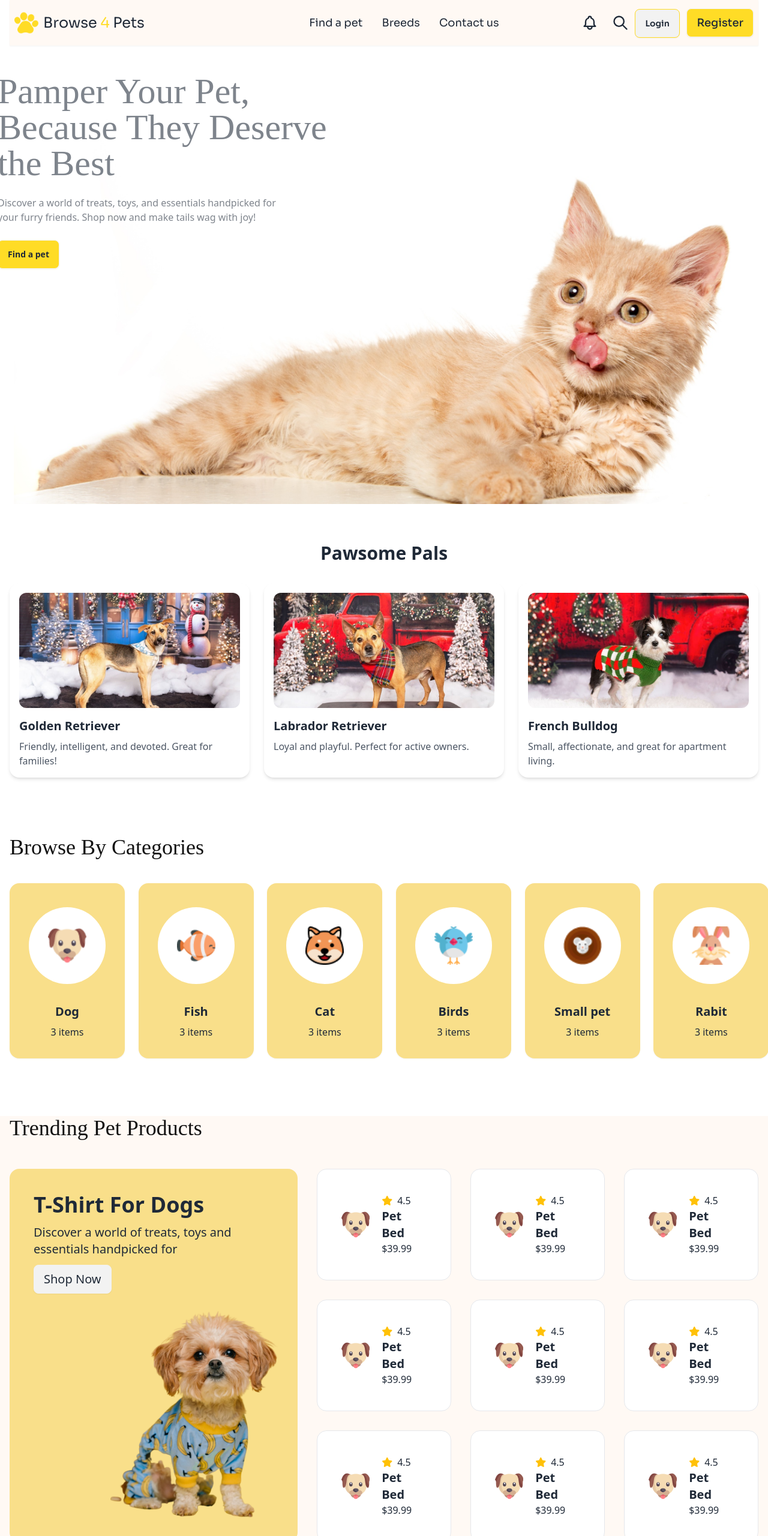
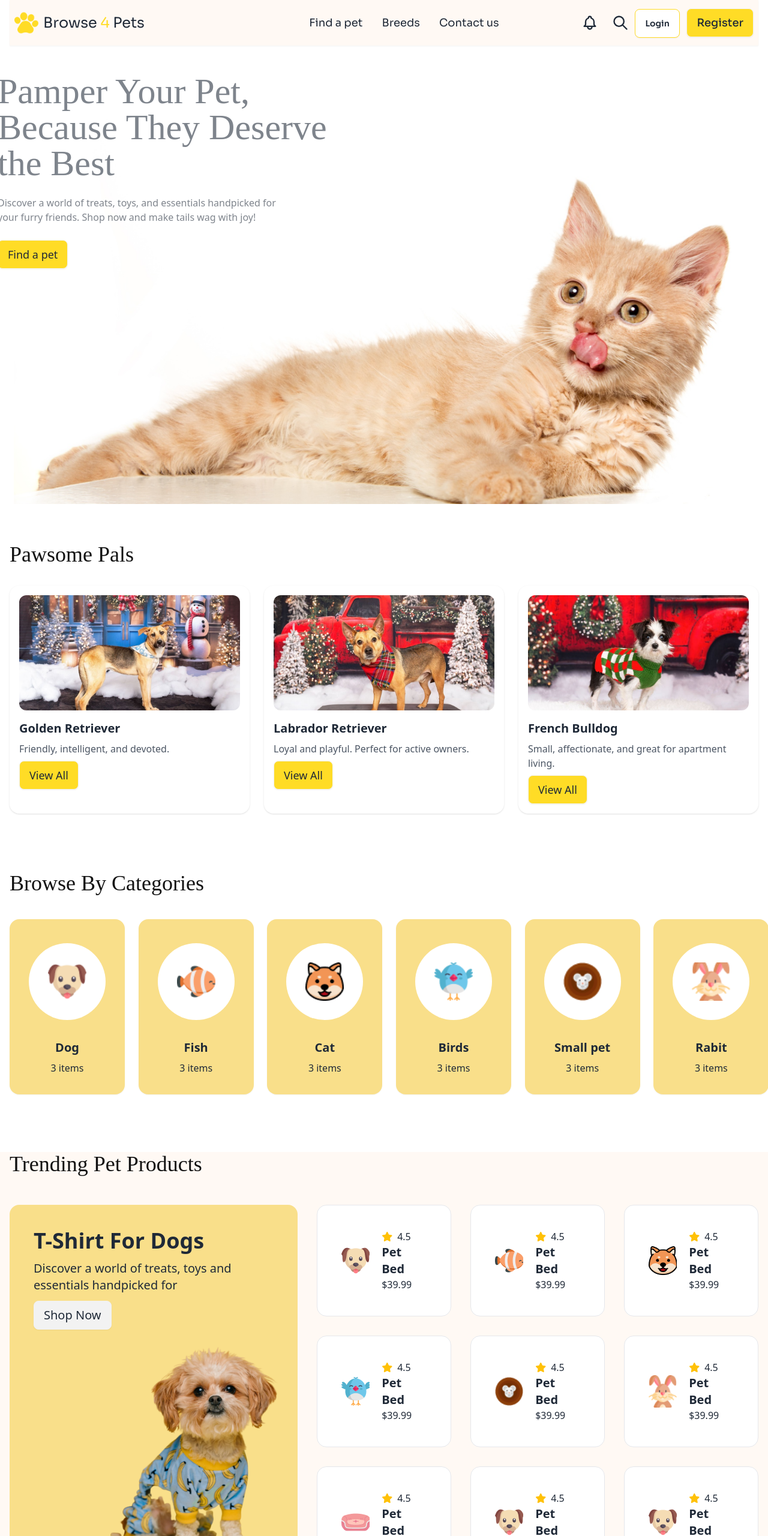
Before and after one commit to mahfuz-7148/B11-Assignment-3, a plain HTML site: page index.html in a window 1280 px wide. Shown: the top 2560 px of the page at 60% size. Drawn offline with nearby package versions, Linux system fonts and the light colour scheme; a web font is replaced by a local one.

Commit message:
added button in pawsome

```diff
--- a/index.html
+++ b/index.html
@@ -68,8 +68,8 @@
                           </button>
                       </div>
                     <div class="space-x-2 hidden lg:block">
-                      <a class="btn border border-[#FFDC26] hover:bg-transparent">Login</a>
-                      <a class="btn bg-[#FFDC26] hover:bg-transparent text-lg font-medium">Register</a>
+                      <a class="btn border border-[#FFDC26] hover:bg-transparent bg-white">Login</a>
+                      <a class="btn bg-[#FFDC26] hover:bg-[#e3c83e] text-lg font-medium">Register</a>
                     </div>
                     <div class="dropdown">
                         <div tabindex="0" role="button" class="btn btn-ghost lg:hidden">
@@ -98,7 +98,7 @@
                             <p class="py-6 animate-slidein opacity-5">
                                 Discover a world of treats, toys, and essentials handpicked for <br> your furry friends. Shop now and make tails wag with joy!
                             </p>
-                            <button class="btn bg-[#FFDC26] hover:bg-transparent animate-bounce">Find a pet</button>
+                            <a class="btn bg-[#FFDC26] hover:bg-[#e3c83e] text-lg font-medium animate-bounce">Find a pet</a>
                           </div>
                         </div>
                       </div>
@@ -107,22 +107,25 @@
 
                 <section class="max-w-screen-xl mx-auto mt-16 mb-24 px-4">
 
-                    <h2 class="text-3xl font-bold text-center mb-8">Pawsome Pals</h2>
-                    <div class="grid grid-cols-1 sm:grid-cols-2 md:grid-cols-3 gap-6">
-                      <div class="bg-white p-4 rounded-2xl shadow-md">
+                  <h1 class="text-4xl font-normal font-ADLaM text-[#111111] mb-8">Pawsome Pals</h1>
+                    <div class="grid grid-cols-1 lg:grid-cols-3 gap-6">
+                      <div class="bg-white p-4 rounded-2xl shadow">
                         <img src="c1-assets/pals1.jpeg" alt="Golden Retriever" class="w-full h-48 object-cover rounded-xl">
                         <h3 class="text-xl font-semibold mt-4">Golden Retriever</h3>
-                        <p class="text-gray-600 mt-2">Friendly, intelligent, and devoted. Great for families!</p>
+                        <p class="text-gray-600 mt-2 font-medium">Friendly, intelligent, and devoted.</p>
+                         <a class="btn bg-[#FFDC26] hover:bg-[#e3c83e] text-lg font-medium mt-2">View All</a>
                       </div>
-                      <div class="bg-white p-4 rounded-2xl shadow-md">
+                      <div class="bg-white p-4 rounded-2xl shadow">
                         <img src="c1-assets/pals2.jpeg" alt="Labrador Retriever" class="w-full h-48 object-cover rounded-xl">
                         <h3 class="text-xl font-semibold mt-4">Labrador Retriever</h3>
-                        <p class="text-gray-600 mt-2">Loyal and playful. Perfect for active owners.</p>
+                        <p class="text-gray-600 mt-2 font-medium">Loyal and playful. Perfect for active owners.</p>
+                         <a class="btn bg-[#FFDC26] hover:bg-[#e3c83e] text-lg font-medium mt-2">View All</a>
                       </div>
-                      <div class="bg-white p-4 rounded-2xl shadow-md">
+                      <div class="bg-white p-4 rounded-2xl shadow">
                         <img src="c1-assets/pals3.jpeg" alt="French Bulldog" class="w-full h-48 object-cover rounded-xl">
                         <h3 class="text-xl font-semibold mt-4">French Bulldog</h3>
-                        <p class="text-gray-600 mt-2">Small, affectionate, and great for apartment living.</p>
+                        <p class="text-gray-600 mt-2 font-medium">Small, affectionate, and great for apartment living.</p>
+                         <a class="btn bg-[#FFDC26] hover:bg-[#e3c83e] text-lg font-medium mt-2">View All</a>
                       </div>
                     </div>
 
@@ -243,7 +246,7 @@
                             <div class="card card-side border bg-[#FFFFFF] px-10 space-x-5">
                               <figure>
                                 <img class="w-12"
-                                  src="c1-assets/dog-cartoon.png"
+                                  src="c1-assets/fish-cartoon.png"
                                   alt="Movie" />
                               </figure>
                               <div class="py-10">
@@ -256,7 +259,7 @@
                             <div class="card card-side border bg-[#FFFFFF] px-10 space-x-5">
                               <figure>
                                 <img class="w-12"
-                                  src="c1-assets/dog-cartoon.png"
+                                  src="c1-assets/cat-cartoon.png"
                                   alt="Movie" />
                               </figure>
                               <div class="py-10">
@@ -269,7 +272,7 @@
                             <div class="card card-side border bg-[#FFFFFF] px-10 space-x-5">
                               <figure>
                                 <img class="w-12"
-                                  src="c1-assets/dog-cartoon.png"
+                                  src="c1-assets/bird-cartoon.png"
                                   alt="Movie" />
                               </figure>
                               <div class="py-10">
@@ -282,7 +285,7 @@
                             <div class="card card-side border bg-[#FFFFFF] px-10 space-x-5">
                               <figure>
                                 <img class="w-12"
-                                  src="c1-assets/dog-cartoon.png"
+                                  src="c1-assets/mouse-cartoon.png"
                                   alt="Movie" />
                               </figure>
                               <div class="py-10">
@@ -295,7 +298,7 @@
                             <div class="card card-side border bg-[#FFFFFF] px-10 space-x-5">
                               <figure>
                                 <img class="w-12"
-                                  src="c1-assets/dog-cartoon.png"
+                                  src="c1-assets/rabbit-cartoon.png"
                                   alt="Movie" />
                               </figure>
                               <div class="py-10">
@@ -308,7 +311,7 @@
                             <div class="card card-side border bg-[#FFFFFF] px-10 space-x-5">
                               <figure>
                                 <img class="w-12"
-                                  src="c1-assets/dog-cartoon.png"
+                                  src="c1-assets/pet-couch.png"
                                   alt="Movie" />
                               </figure>
                               <div class="py-10">
@@ -376,30 +379,27 @@
                   </div>
                 </section>
             </main>
-
-
               <section class="max-w-screen-xl mx-auto">
                 <div class="bg-[#FFF9F4] rounded-2xl relative top-56 -mt-52 mx-5">
                   <div class="hero">
-                    <div class="hero-content flex-col lg:flex-row pr-32">
+                    <div class="hero-content flex-col lg:flex-row">
                       <img
                         src="c1-assets/cute-pet-mid.png"
                         class="" />
-                      <div class="pl-20">
-                        <h1 class="text-5xl font-bold">Get Pawsome News!</h1>
-                        <p class="py-6">
+                      <div class="lg:pl-20 pl-2">
+                        <h1 class="lg:text-5xl text-2xl font-bold text-center">Get Pawsome News!</h1>
+                        <p class="py-6 text-lg">
                           Exclusive training tips, ticks, product deals and more.
                         </p>
-                        <input type="text" placeholder="Type here" class="input input-bordered w-full max-w-xs" />
-                        <div class="mt-9">
-                          <button class="btn bg-[#FFDC26]">Subscribe</button>
+                        <input type="text" placeholder="Enter email" class="input w-5/6" />
+                        <div class="mt-9 text-center lg:text-left">
+                          <a class="btn bg-[#FFDC26] hover:bg-[#e3c83e] text-lg font-medium">Subscribe</a>
                         </div>
                       </div>
                     </div>
                   </div>
                 </div>
               </section>
-
 
          <section class="bg-[#FFDC2680]">
           <footer class="max-w-screen-xl mx-auto footer p-10 mt-0 pt-80">
```
